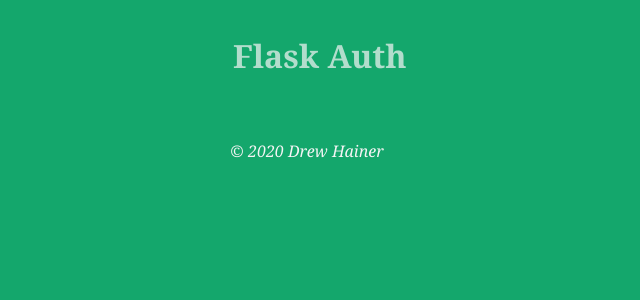
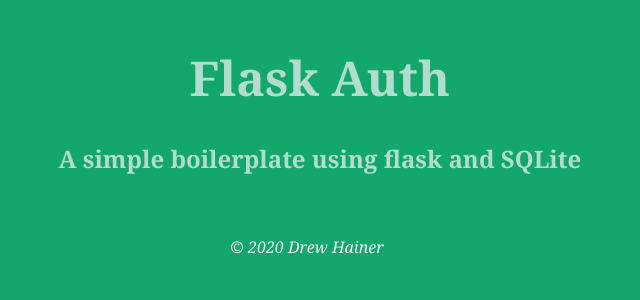
Before and after one commit to CodeConfidant/flask-auth, a Flask app: page / in a window 1280 px wide. Shown: the part 65-365 px from the top of the page, without its empty margins (333-973 px from the left). Run offline with Flask 2, Linux system fonts and the light colour scheme.

Commit message:
Further polished & cleaned things up

```diff
--- a/app/static/styles/flask-auth.css
+++ b/app/static/styles/flask-auth.css
@@ -84,6 +84,10 @@
     width: 100%;
 }
 
+.title {
+    font-size: 3rem;
+}
+
 @media only screen and (max-width: 860px) {
     input {
         width: 50%;
--- a/app/templates/base.html
+++ b/app/templates/base.html
@@ -11,7 +11,7 @@
         <meta name="description" content="A simple boilerplate using flask and SQLite"/>
         <meta name="keywords" content="flask-auth, flask, auth, authentication, boilerplate, codeconfidant, code, confidant"/>
         <link title="flask-auth Styles" rel="stylesheet" type="text/css" href="{{ url_for('static', filename='styles/flask-auth.css') }}"/>
-        <!-- <link rel="shortcut icon" type="image/x-icon" href="{{ url_for('static', filename='img/favicon.ico') }}"/> -->
+        <link rel="shortcut icon" type="image/x-icon" href="{{ url_for('static', filename='img/favicon.ico') }}"/>
     </head>
     <body>
         <header>
--- a/app/templates/index.html
+++ b/app/templates/index.html
@@ -2,6 +2,7 @@
 
 {% block content %}
     <div class="box">
-        <h1>Flask Auth</h1>
+        <h1 class="title">Flask Auth</h1>
+        <h2>A simple boilerplate using flask and SQLite</h2>
     </div>
 {% endblock %}
```
Also changed, not shown: app/routes.py (line endings or trailing spaces), app/static/img/favicon.ico (added).
